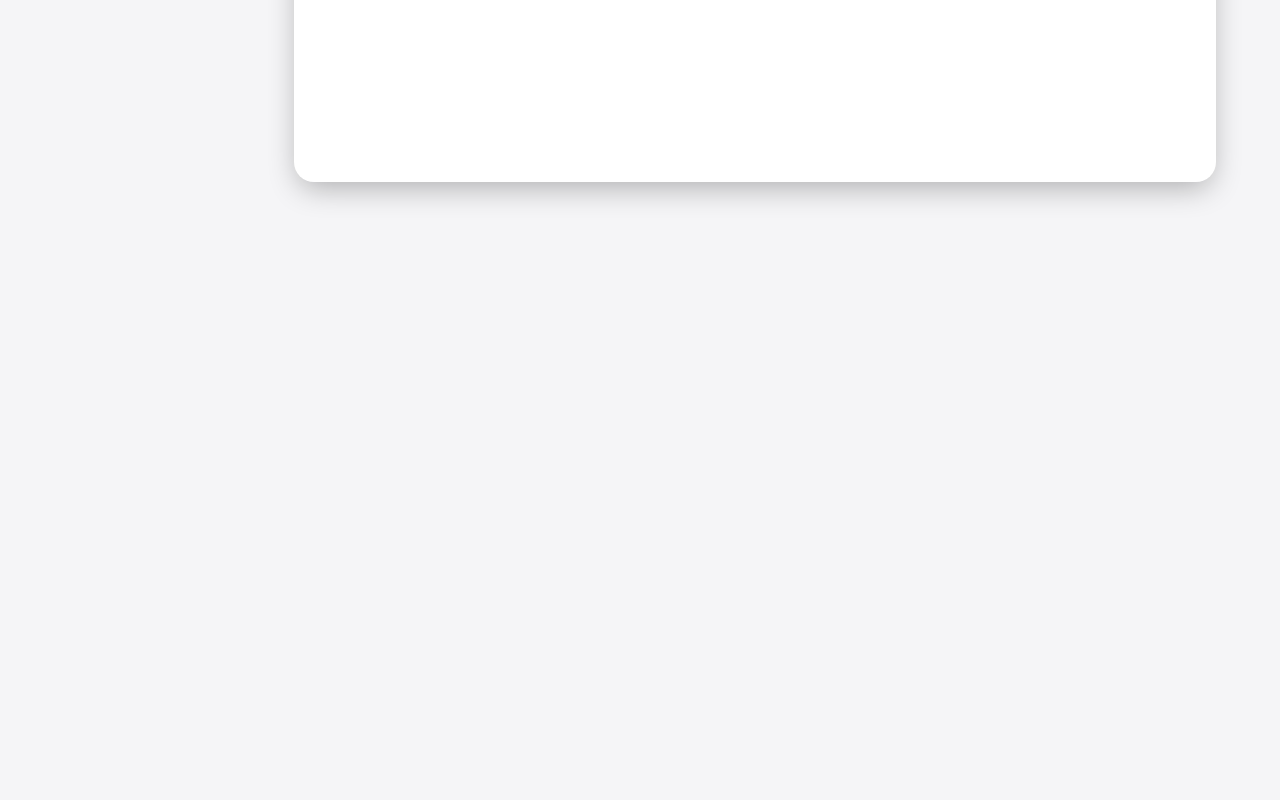
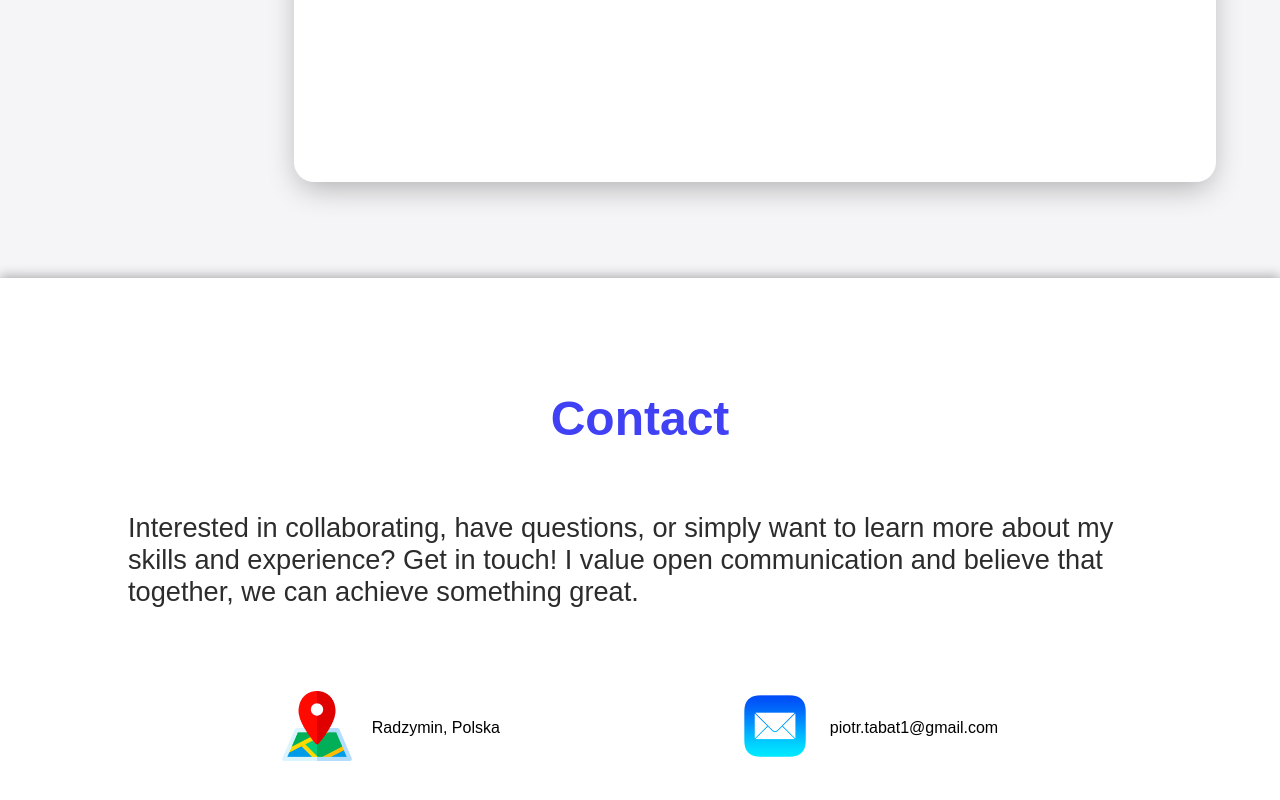
Before and after one commit to PiotrTabat/PjoterPortfolio, a React (Create React App) app: page / in a window 1280 px wide. Shown: the part 3879-4679 px from the top of the page. Before the commit the page ends 4157 px from the top, so only its background shows below. Built offline with nearby package versions, Linux system fonts and the light colour scheme.

Commit message:
portfolio page Contact.jsx, upgrade About.jsx page.

```diff
--- a/src/App.js
+++ b/src/App.js
@@ -3,6 +3,7 @@ import Nav from './components/Nav';
 import Home from "./pages/Home";
 import About from "./pages/About";
 import Projects from "./pages/Projects";
+import Contact from "./pages/Contact";
 
 
 const App = () => {
@@ -12,6 +13,7 @@ const App = () => {
           <Home />
           <About />
           <Projects />
+          <Contact />
         {}
       </>
   );
--- a/src/pages/About.jsx
+++ b/src/pages/About.jsx
@@ -74,8 +74,10 @@ const CertificateImage = styled.img`
   border-radius: 20px;
   box-shadow: 0 4px 6px rgba(0, 0, 0, 0.3);
 
+
   &:hover {
-    transform: scale(2.2);
+    transform: scale(2);
+    margin-top: 2rem;
   }
 `;
 
--- a/src/pages/Contact.jsx
+++ b/src/pages/Contact.jsx
@@ -0,0 +1,102 @@
+import React from 'react';
+import styled from 'styled-components';
+import mapIcon from '../assets/Map-Icon.png';
+import mailIcon from '../assets/Email-Icon.png';
+
+const ContactContainer = styled.div`
+  min-height: 75vh;
+  width: 100%;
+  background-color: white;
+  display: flex;
+  flex-direction: column;
+  align-items: center;
+  justify-content: space-around;
+  box-shadow: 0 -4px 10px rgba(0, 0, 0, 0.2), 0 4px 10px rgba(0, 0, 0, 0.2);
+`;
+
+const Title = styled.h2`
+  font-size: 2rem;
+  font-weight: 700;
+  color: #4040f5;
+  margin-top: 2rem;
+
+  @media (min-width: 768px) {
+    font-size: 3rem;
+    margin-top: 5rem;
+  }
+`;
+
+const Subtitle = styled.p`
+  font-size: 1rem;
+  width: 90%;
+  color: #2C2C2CFF;
+  margin-bottom: 1rem;
+
+  @media (min-width: 768px) {
+    font-size: 1.7rem;
+    width: 80%;
+  }
+`;
+
+const IconContainer = styled.div`
+  display: flex;
+  flex-direction: column;
+  align-items: center;
+  gap: 2rem;
+  width: 100%;
+  margin-bottom: 2rem;
+
+  @media (min-width: 768px) {
+    flex-direction: row;
+    justify-content: center;
+    gap: 15rem;
+    margin-bottom: 5rem;
+  }
+`;
+
+const IconInfo = styled.div`
+  display: flex;
+  align-items: center;
+`;
+
+const Icon = styled.img`
+  width: 50px;
+  height: 50px;
+  margin-right: 10px;
+
+  @media (min-width: 768px) {
+    width: 70px;
+    height: 70px;
+    margin-right: 20px;
+  }
+`;
+
+const ContactText = styled.p`
+  font-size: 1rem;
+`;
+
+const Contact = () => {
+    return (
+        <ContactContainer>
+            <Title>Contact</Title>
+            <Subtitle> Interested in collaborating, have questions, or simply want to learn more about my skills and experience?
+                Get in touch! I value open communication and believe that together, we can achieve something great.</Subtitle>
+            <IconContainer>
+                <IconInfo>
+                    <a href="https://www.google.com/maps/search/?api=1&query=Radzymin,Polska">
+                        <Icon src={mapIcon} alt="Map Icon" />
+                    </a>
+                    <ContactText>Radzymin, Polska</ContactText>
+                </IconInfo>
+                <IconInfo>
+                    <a href="mailto:piotr.tabat1@gmail.com">
+                        <Icon src={mailIcon} alt="Mail Icon" />
+                    </a>
+                    <ContactText>piotr.tabat1@gmail.com</ContactText>
+                </IconInfo>
+            </IconContainer>
+        </ContactContainer>
+    );
+};
+
+export default Contact;
--- a/src/pages/Home.jsx
+++ b/src/pages/Home.jsx
@@ -51,7 +51,7 @@ const SubTitle = styled.p`
 
 const SubTitle2 = styled.p`
   font-size: 1.5rem;
-    font-weight: bold;
+  font-weight: bold;
   margin: 0 0 2rem -1rem;
   text-align: center;
 `;
@@ -82,7 +82,7 @@ const Home = () => {
     return (
         <HomeContainer>
             <ImageContainer>
-                <Image src={homeImage} alt="Home"/>
+                <Image src={homeImage} alt="Developer Image"/>
             </ImageContainer>
             <TextContainer>
                 <Title>Full-Stack Developer</Title>
```
Also changed, not shown: public/index.html (+6 -5 lines), src/assets/Email-Icon.png (added), src/assets/Map-Icon.png (added), src/pages/Projects.jsx (line endings or trailing spaces).
